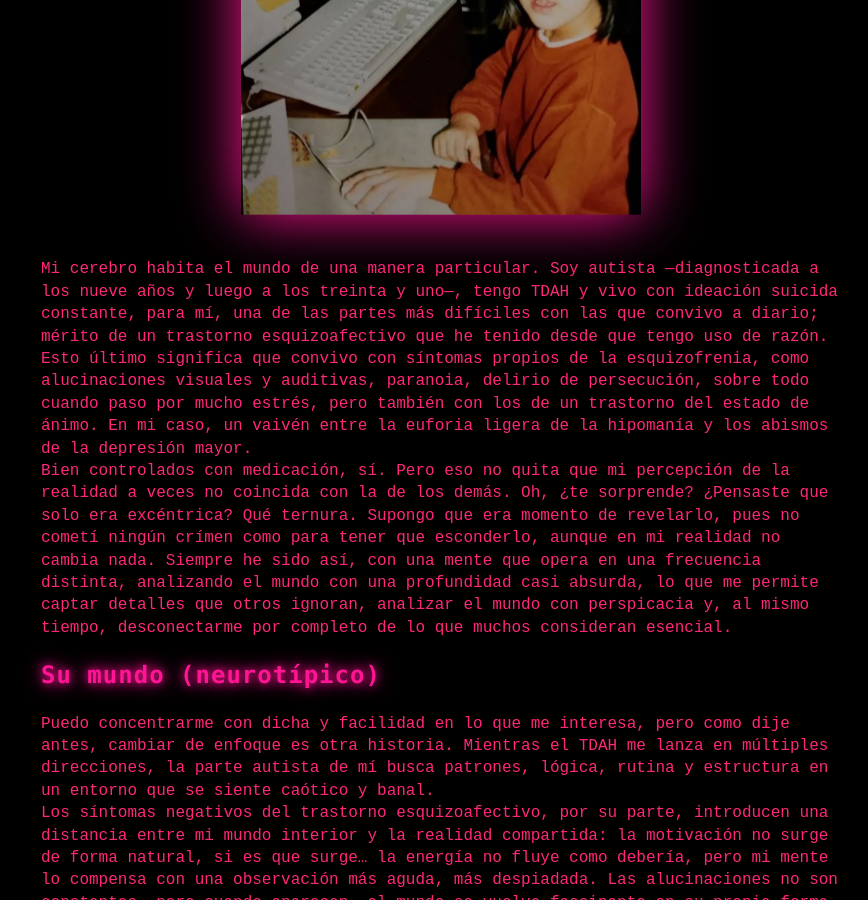
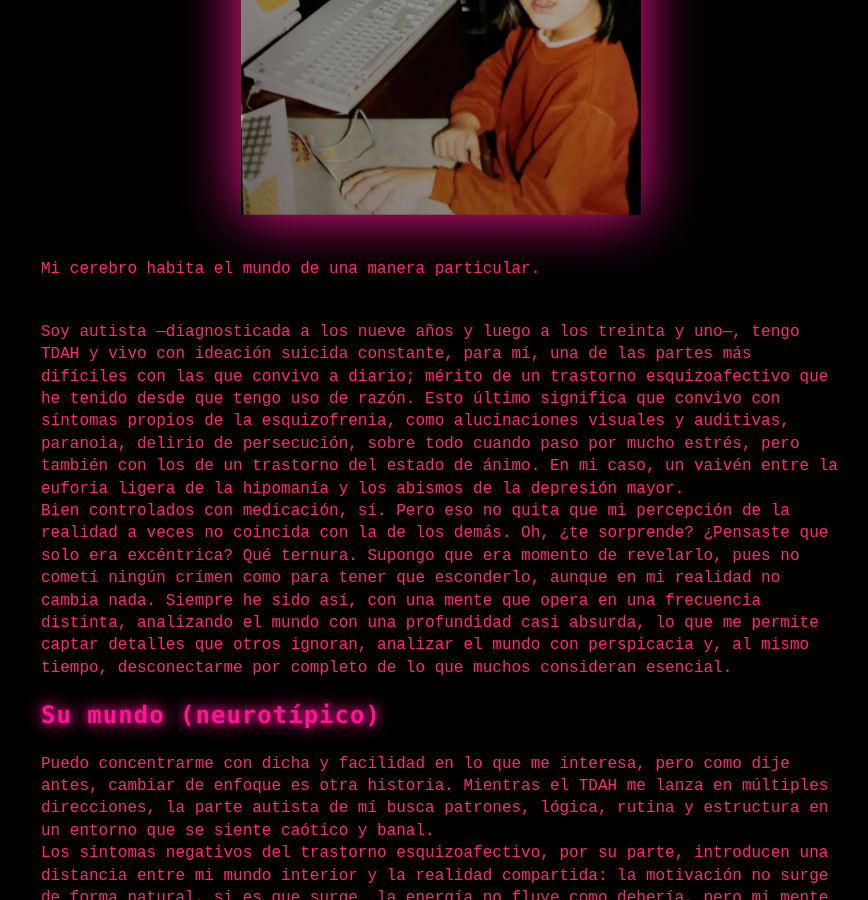
Before and after one commit to medusahra/medusahra.github.io, a Jekyll site: the page built from _posts/2025-11-13-neurodivergente.md, in a window 1280 px wide and 900 px high, scrolled down 3358 px. Shown: the whole window, without its empty margins (199-1067 px from the left). Built offline with Jekyll 4.4.1, drawn with Linux system fonts in a browser that asks for light colours.

Commit message:
Update 2025-11-13-neurodivergente.md

```diff
--- a/_posts/2025-11-13-neurodivergente.md
+++ b/_posts/2025-11-13-neurodivergente.md
@@ -64,7 +64,9 @@
 
 
 
-Mi cerebro habita el mundo de una manera particular. Soy autista —diagnosticada a los nueve años y luego a los treinta y uno—, tengo TDAH y vivo con ideación suicida constante, para mí, una de las partes más difíciles con las que convivo a diario; mérito de un trastorno esquizoafectivo que he tenido desde que tengo uso de razón. Esto último significa que convivo con síntomas propios de la esquizofrenia, como alucinaciones visuales y auditivas, paranoia, delirio de persecución, sobre todo cuando paso por mucho estrés, pero también con los de un trastorno del estado de ánimo. En mi caso, un vaivén entre la euforia ligera de la hipomanía y los abismos de la depresión mayor.
+Mi cerebro habita el mundo de una manera particular.
+<div style="margin: 40px 0;"></div>
+Soy autista —diagnosticada a los nueve años y luego a los treinta y uno—, tengo TDAH y vivo con ideación suicida constante, para mí, una de las partes más difíciles con las que convivo a diario; mérito de un trastorno esquizoafectivo que he tenido desde que tengo uso de razón. Esto último significa que convivo con síntomas propios de la esquizofrenia, como alucinaciones visuales y auditivas, paranoia, delirio de persecución, sobre todo cuando paso por mucho estrés, pero también con los de un trastorno del estado de ánimo. En mi caso, un vaivén entre la euforia ligera de la hipomanía y los abismos de la depresión mayor.
 
 Bien controlados con medicación, sí. Pero eso no quita que mi percepción de la realidad a veces no coincida con la de los demás. Oh, ¿te sorprende? ¿Pensaste que solo era excéntrica? Qué ternura. Supongo que era momento de revelarlo, pues no cometí ningún crímen como para tener que esconderlo, aunque en mi realidad no cambia nada. Siempre he sido así, con una mente que opera en una frecuencia distinta, analizando el mundo con una profundidad casi absurda, lo que me permite captar detalles que otros ignoran, analizar el mundo con perspicacia y, al mismo tiempo, desconectarme por completo de lo que muchos consideran esencial.
 
```
